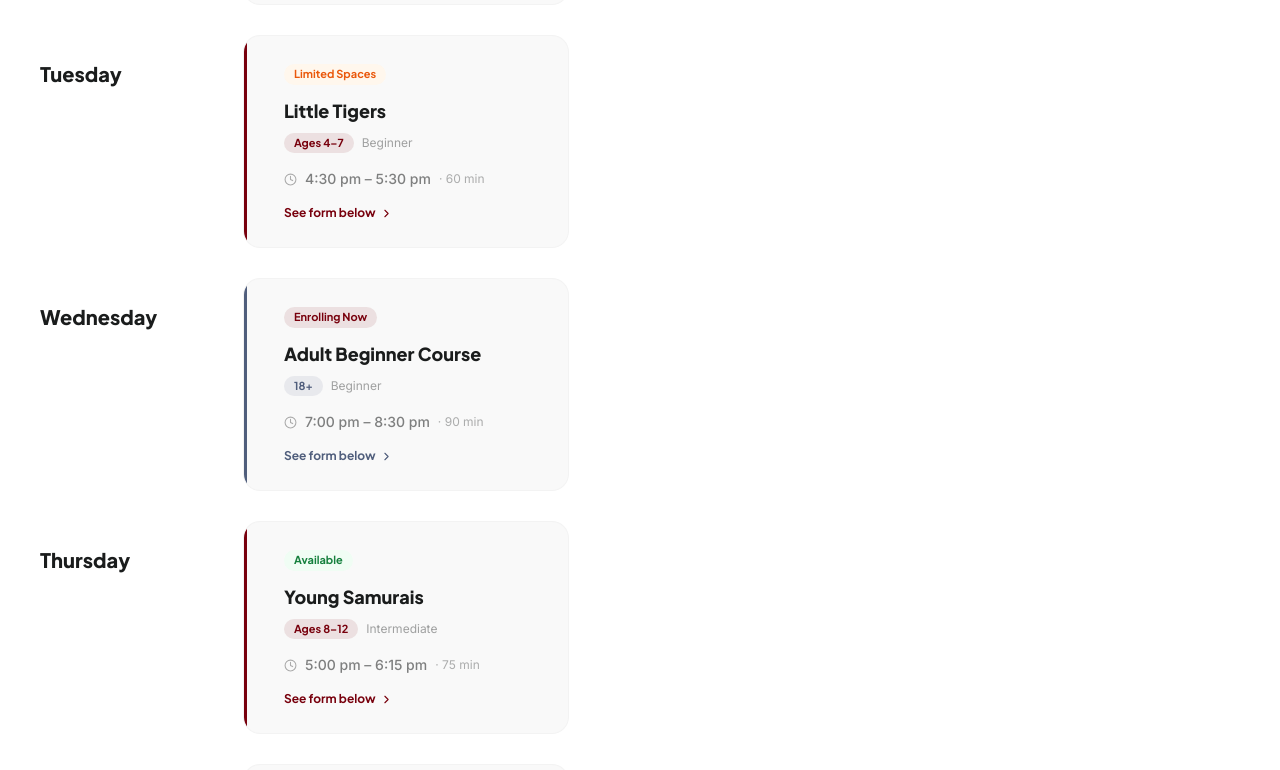
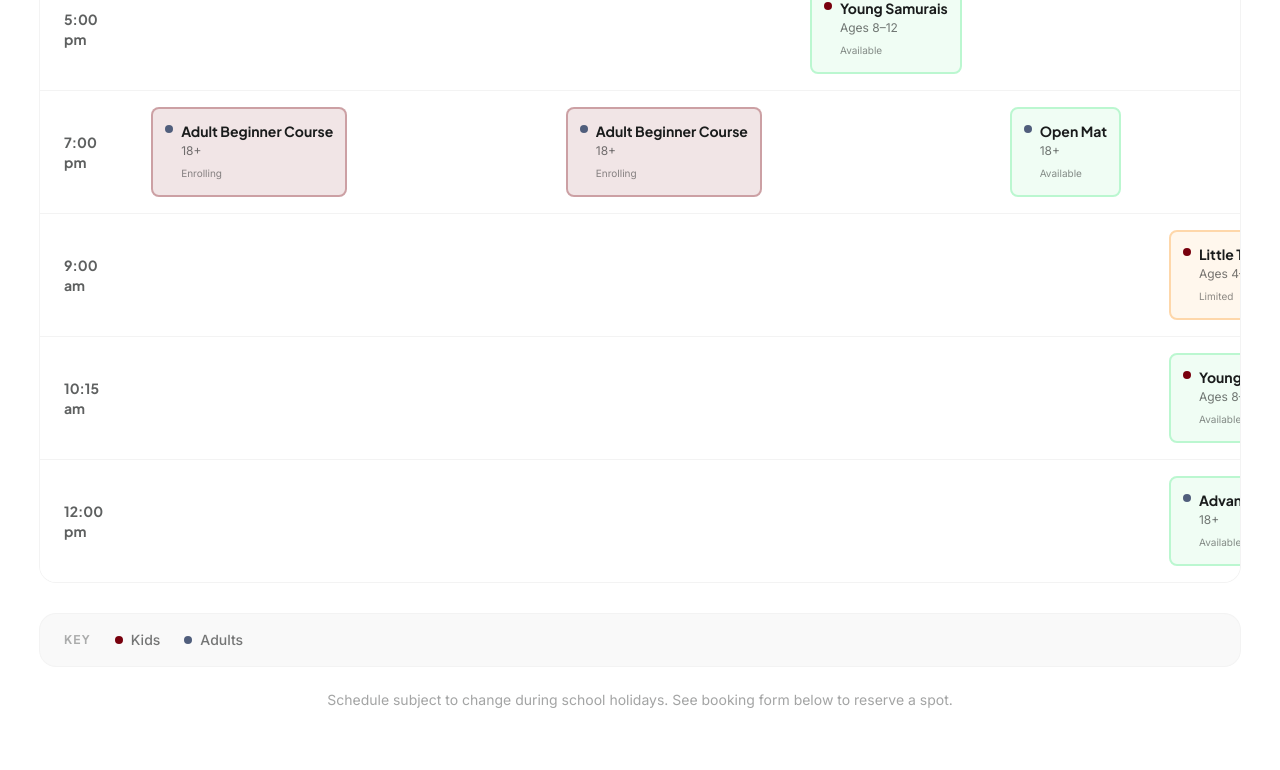
Before and after one commit to samuelbg2574/touchpointjudo-mockup, a Next.js app: page /timetable in a window 1280 px wide. Shown: the part 831-1601 px from the top of the page. Built offline with nearby package versions, Linux system fonts and the light colour scheme.

Commit message:
Replace timetable with compact weekly grid calendar layout

```diff
--- a/app/timetable/page.tsx
+++ b/app/timetable/page.tsx
@@ -2,30 +2,25 @@
 
 import { useState, useEffect } from "react";
 import { motion, AnimatePresence } from "framer-motion";
-import { Clock, ChevronRight, MapPin } from "lucide-react";
+import { MapPin } from "lucide-react";
 import { ContactCTA } from "@/components/ContactCTA";
 import { BookingForm } from "@/components/BookingForm";
 import type { ClassEntry } from "@/lib/airtable";
 
 type Filter = "all" | "kids" | "adults";
 
-interface DaySchedule {
-  day: string;
-  classes: ClassEntry[];
-}
-
 const statusConfig = {
   available: {
     label: "Available",
-    className: "bg-green-50 text-green-700",
+    className: "bg-green-50 text-green-700 border-green-200",
   },
   limited: {
-    label: "Limited Spaces",
-    className: "bg-orange-50 text-orange-600",
+    label: "Limited",
+    className: "bg-orange-50 text-orange-600 border-orange-200",
   },
   enrolling: {
-    label: "Enrolling Now",
-    className: "bg-crimson/10 text-crimson",
+    label: "Enrolling",
+    className: "bg-crimson/10 text-crimson border-crimson/30",
   },
 };
 
@@ -35,7 +30,7 @@ const filters: { value: Filter; label: string }[] = [
   { value: "adults", label: "Adult Programs" },
 ];
 
-// Fallback schedule for when Airtable is not available
+// Fallback schedule
 const fallbackClasses: ClassEntry[] = [
   {
     id: "1",
@@ -161,41 +156,39 @@ export default function TimetablePage() {
     loadClasses();
   }, []);
 
-  // Group classes by day
-  const scheduleByDay = (classes: ClassEntry[]): DaySchedule[] => {
-    const days = [
-      "Monday",
-      "Tuesday",
-      "Wednesday",
-      "Thursday",
-      "Friday",
-      "Saturday",
-      "Sunday",
-    ];
-    return days
-      .map((day) => ({
-        day,
-        classes: classes.filter((c) => c.day === day),
-      }))
-      .filter((day) => day.classes.length > 0);
+  // Filter classes
+  const filteredClasses = classes.filter(
+    (c) => filter === "all" || c.category === filter
+  );
+
+  // Days of week
+  const days = ["Monday", "Tuesday", "Wednesday", "Thursday", "Friday", "Saturday", "Sunday"];
+  const daysWithClasses = days.filter((day) =>
+    filteredClasses.some((c) => c.day === day)
+  );
+
+  // Get unique times sorted
+  const uniqueTimes = Array.from(
+    new Set(filteredClasses.map((c) => c.time))
+  ).sort((a, b) => {
+    const timeToMinutes = (time: string) => {
+      const [hours, minutes] = time.toLowerCase().includes("pm")
+        ? [parseInt(time), parseInt(time)]
+        : [parseInt(time), parseInt(time)];
+      return hours * 60 + minutes;
     };
+    return timeToMinutes(a) - timeToMinutes(b);
+  });
 
-  const schedule = scheduleByDay(classes);
-
-  const visibleSchedule = schedule
-    .map((day) => ({
-      ...day,
-      classes: day.classes.filter(
-        (c) => filter === "all" || c.category === filter
-      ),
-    }))
-    .filter((day) => day.classes.length > 0);
+  // Get class for a specific day and time
+  const getClassesForSlot = (day: string, time: string) => {
+    return filteredClasses.filter((c) => c.day === day && c.time === time);
+  };
 
   return (
     <>
       {/* ── Hero ─────────────────────────────────────────── */}
       <section className="relative overflow-hidden bg-surface-lightest pb-12 pt-24 md:pb-16 md:pt-32">
-        {/* Decorative blob */}
         <div className="pointer-events-none absolute -right-32 -top-32 h-[300px] w-[300px] rounded-full bg-crimson/5 blur-3xl md:-right-64 md:-top-64 md:h-[600px] md:w-[600px]" />
 
         <div className="relative mx-auto max-w-7xl px-6 md:px-10">
@@ -238,10 +231,9 @@ export default function TimetablePage() {
         </div>
       </section>
 
-      {/* ── Schedule ─────────────────────────────────────── */}
+      {/* ── Schedule Grid ────────────────────────────────── */}
       <section className="bg-white py-10 md:py-16">
         <div className="mx-auto max-w-7xl px-6 md:px-10">
-
           {/* Filter tabs */}
           <motion.div
             initial={{ opacity: 0, y: 16 }}
@@ -273,148 +265,122 @@ export default function TimetablePage() {
             ))}
           </motion.div>
 
-          {/* Day rows */}
+          {/* Calendar Grid */}
           <AnimatePresence mode="wait">
+            {isLoading ? (
+              <div className="text-center py-12 text-ink/60">Loading timetable...</div>
+            ) : daysWithClasses.length === 0 ? (
+              <div className="text-center py-12 text-ink/60">No classes available for this filter.</div>
+            ) : (
               <motion.div
                 key={filter}
-              initial={{ opacity: 0, y: 10 }}
-              animate={{ opacity: 1, y: 0 }}
-              exit={{ opacity: 0, y: -10 }}
+                initial={{ opacity: 0 }}
+                animate={{ opacity: 1 }}
+                exit={{ opacity: 0 }}
                 transition={{ duration: 0.25 }}
-              className="space-y-6 md:space-y-8"
               >
-              {visibleSchedule.map((day, di) => (
-                <motion.div
-                  key={day.day}
-                  initial={{ opacity: 0, y: 16 }}
-                  animate={{ opacity: 1, y: 0 }}
-                  transition={{ duration: 0.4, delay: di * 0.06 }}
-                  className="grid grid-cols-1 gap-4 md:grid-cols-[140px_1fr] md:gap-6 lg:grid-cols-[180px_1fr]"
+                {/* Table Grid */}
+                <div className="overflow-x-auto rounded-2xl ring-1 ring-ink/5">
+                  <table className="w-full">
+                    <thead>
+                      <tr className="bg-surface-lightest">
+                        <th className="px-4 py-3 text-left font-headline text-xs font-bold text-ink/50 uppercase tracking-widest md:px-6 md:py-4">
+                          Time
+                        </th>
+                        {daysWithClasses.map((day) => (
+                          <th
+                            key={day}
+                            className="px-3 py-3 text-center font-headline text-sm font-black text-ink md:px-6 md:py-4"
                           >
-                  {/* Day label */}
-                  <div className="flex items-center gap-3 md:block md:pt-6">
-                    <h3 className="font-headline text-lg font-black text-ink md:text-xl">
-                      {day.day}
-                    </h3>
-                    <div className="h-px flex-1 bg-surface-mid md:hidden" />
-                  </div>
-
-                  {/* Class cards */}
-                  <div className="grid gap-3 sm:grid-cols-2 xl:grid-cols-3">
-                    {day.classes.map((cls, ci) => {
+                            {day}
+                          </th>
+                        ))}
+                      </tr>
+                    </thead>
+                    <tbody className="divide-y divide-ink/5">
+                      {uniqueTimes.map((time) => (
+                        <tr key={time} className="bg-white hover:bg-surface-lightest/50 transition-colors">
+                          <td className="sticky left-0 bg-white px-4 py-4 font-headline font-bold text-ink/70 text-sm md:px-6 z-10">
+                            {time}
+                          </td>
+                          {daysWithClasses.map((day) => {
+                            const slotClasses = getClassesForSlot(day, time);
+                            return (
+                              <td
+                                key={`${day}-${time}`}
+                                className="px-3 py-4 md:px-6 align-top"
+                              >
+                                {slotClasses.length > 0 && (
+                                  <div className="space-y-2">
+                                    {slotClasses.map((cls) => {
                                       const status = statusConfig[cls.status];
                                       const isKids = cls.category === "kids";
                                       return (
                                         <motion.div
                                           key={cls.id}
-                          initial={{ opacity: 0, scale: 0.97 }}
+                                          initial={{ opacity: 0, scale: 0.95 }}
                                           animate={{ opacity: 1, scale: 1 }}
-                          transition={{ duration: 0.3, delay: ci * 0.07 }}
-                          className="group relative overflow-hidden rounded-2xl bg-surface-lightest p-5 ring-1 ring-ink/5 transition-all duration-300 hover:-translate-y-0.5 hover:shadow-lg md:p-6"
+                                          transition={{ duration: 0.2 }}
+                                          className={`rounded-lg border-2 p-3 text-xs md:text-sm ${status.className}`}
                                         >
-                          {/* Left accent border */}
-                          <div
-                            className={`absolute left-0 top-0 bottom-0 w-[3px] ${
+                                          <div className="flex items-start gap-2">
+                                            <div className={`h-2 w-2 rounded-full flex-shrink-0 mt-1 ${
                                               isKids ? "bg-crimson" : "bg-navy"
-                            }`}
-                          />
-
-                          <div className="pl-4">
-                            {/* Status */}
-                            <span
-                              className={`inline-block rounded-full px-2.5 py-0.5 font-headline text-[11px] font-bold ${status.className}`}
-                            >
-                              {status.label}
-                            </span>
-
-                            {/* Program name */}
-                            <h4 className="mt-3 font-headline text-base font-black text-ink md:text-lg">
+                                            }`} />
+                                            <div className="flex-1 min-w-0">
+                                              <p className="font-headline font-bold text-ink truncate">
                                                 {cls.program}
-                            </h4>
-
-                            {/* Tags */}
-                            <div className="mt-2 flex flex-wrap items-center gap-2">
-                              <span
-                                className={`rounded-full px-2.5 py-0.5 font-headline text-[11px] font-bold ${
-                                  isKids
-                                    ? "bg-crimson/10 text-crimson"
-                                    : "bg-navy/10 text-navy"
-                                }`}
-                              >
+                                              </p>
+                                              <p className="text-ink/60 text-xs mt-0.5">
                                                 {cls.ageGroup}
-                              </span>
-                              <span className="text-xs text-ink/40">{cls.level}</span>
-                            </div>
-
-                            {/* Time */}
-                            <div className="mt-4 flex items-center gap-2 text-sm text-ink/55">
-                              <Clock size={13} className="shrink-0 text-ink/35" />
-                              <span className="font-medium">
-                                {cls.time} – {cls.endTime}
-                              </span>
-                              <span className="text-xs text-ink/35">
-                                · {cls.duration}
-                              </span>
-                            </div>
-
-                            {/* Book CTA */}
-                            <div className={`mt-4 inline-flex items-center gap-1 font-headline text-xs font-bold transition-all ${
-                              isKids
-                                ? "text-crimson"
-                                : "text-navy"
-                            }`}>
-                              <span>See form below</span>
-                              <ChevronRight
-                                size={13}
-                                className="transition-transform duration-200"
-                              />
+                                              </p>
+                                              <p className="text-ink/50 text-[10px] mt-1">
+                                                {cls.status === "available" && "Available"}
+                                                {cls.status === "limited" && "Limited"}
+                                                {cls.status === "enrolling" && "Enrolling"}
+                                              </p>
                                             </div>
                                           </div>
                                         </motion.div>
                                       );
                                     })}
                                   </div>
-                </motion.div>
+                                )}
+                              </td>
+                            );
+                          })}
+                        </tr>
                       ))}
-            </motion.div>
-          </AnimatePresence>
+                    </tbody>
+                  </table>
+                </div>
 
                 {/* Legend */}
                 <motion.div
                   initial={{ opacity: 0 }}
-            whileInView={{ opacity: 1 }}
-            viewport={{ once: true }}
-            transition={{ duration: 0.5 }}
-            className="mt-10 flex flex-wrap items-center gap-4 rounded-2xl bg-surface-lightest px-5 py-4 ring-1 ring-ink/5 md:mt-14 md:gap-6 md:px-6"
+                  animate={{ opacity: 1 }}
+                  transition={{ duration: 0.5, delay: 0.1 }}
+                  className="mt-8 flex flex-wrap items-center gap-4 rounded-2xl bg-surface-lightest px-5 py-4 ring-1 ring-ink/5 md:gap-6 md:px-6"
                 >
                   <span className="font-headline text-xs font-bold uppercase tracking-widest text-ink/35">
                     Key
                   </span>
                   <div className="flex items-center gap-2">
-              <div className="h-3.5 w-[3px] rounded-full bg-crimson" />
-              <span className="text-sm font-medium text-ink/60">Kids Programs</span>
+                    <div className="h-2 w-2 rounded-full bg-crimson" />
+                    <span className="text-sm font-medium text-ink/60">Kids</span>
                   </div>
                   <div className="flex items-center gap-2">
-              <div className="h-3.5 w-[3px] rounded-full bg-navy" />
-              <span className="text-sm font-medium text-ink/60">Adult Programs</span>
-            </div>
-            <div className="ml-auto flex flex-wrap gap-2">
-              <span className="rounded-full bg-green-50 px-3 py-1 font-headline text-xs font-bold text-green-700">
-                Available
-              </span>
-              <span className="rounded-full bg-orange-50 px-3 py-1 font-headline text-xs font-bold text-orange-600">
-                Limited Spaces
-              </span>
-              <span className="rounded-full bg-crimson/10 px-3 py-1 font-headline text-xs font-bold text-crimson">
-                Enrolling Now
-              </span>
+                    <div className="h-2 w-2 rounded-full bg-navy" />
+                    <span className="text-sm font-medium text-ink/60">Adults</span>
                   </div>
                 </motion.div>
 
-          {/* Note */}
                 <p className="mt-6 text-center text-sm text-ink/40">
-            Schedule subject to change during school holidays. Contact us to confirm availability.
+                  Schedule subject to change during school holidays. See booking form below to reserve a spot.
                 </p>
+              </motion.div>
+            )}
+          </AnimatePresence>
         </div>
       </section>
 
```
Lines whose indentation alone changed are shown as unchanged.
